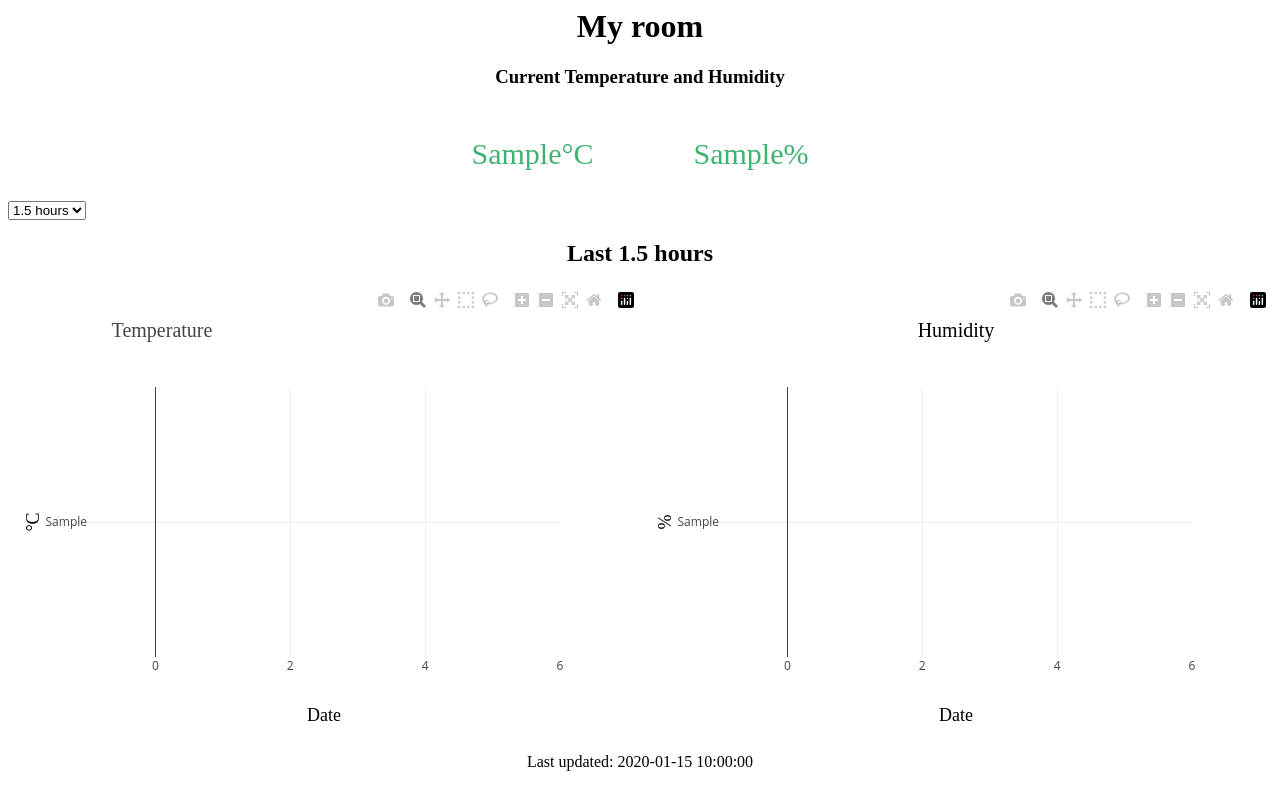
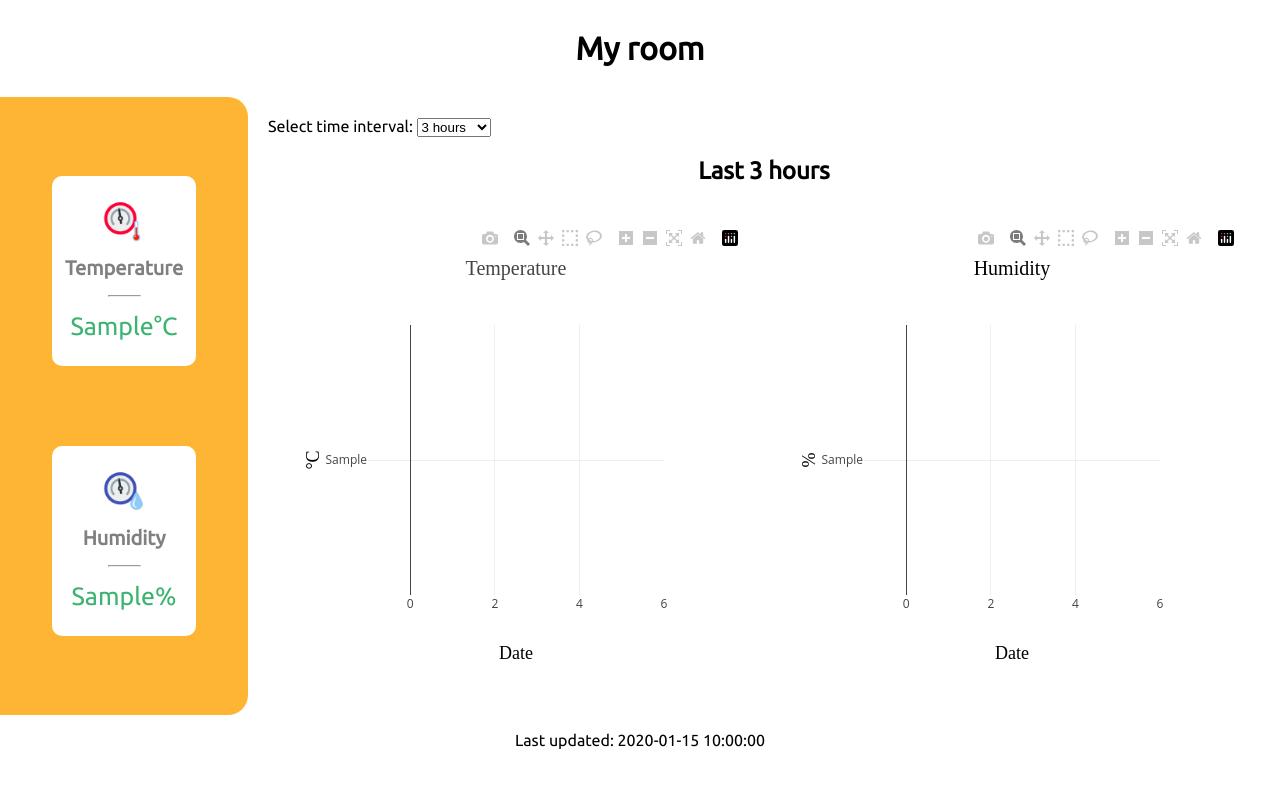
Before and after one commit to marci0210/MyRoom, a PHP site: page / in a window 1280 px wide. Run offline with PHP 8.4, Linux system fonts and the light colour scheme; tables that the repository leaves empty or names only in its code hold one stand-in row (values such as "Sample post"); data that the repository does not hold is empty; a stand-in replaces the project's code that opens the database connection; some libraries are stand-ins or nearby versions.

Commit message:
updated current temp and humidity style

```diff
--- a/get_datas.php
+++ b/get_datas.php
@@ -1,6 +1,6 @@
 <?php
     include("config.php");
-    $query = "select hum, temp, date from TempHum order by date desc limit 1440;";
+    $query = "select hum, temp, date from TempHum order by date desc limit 4320;";
     $ans = mysqli_query($db, $query);
     $row = $ans->fetch_assoc();
 
--- a/index.php
+++ b/index.php
@@ -1,6 +1,11 @@
 <html>
 <head>
     <title>My Room</title>
+
+    <link rel="preconnect" href="https://fonts.googleapis.com">
+<link rel="preconnect" href="https://fonts.gstatic.com" crossorigin>
+<link href="https://fonts.googleapis.com/css2?family=Ubuntu&display=swap" rel="stylesheet">
+
     <link rel="stylesheet" href="style/style.css">
 
     <script src="https://cdn.plot.ly/plotly-2.3.1.min.js"></script>
@@ -16,21 +21,37 @@
     <h1>
         My room
     </h1>
-    <h3>Current Temperature and Humidity</h3>
-    <div class="curr">
-        <div class="CurrTemp">
+    <div class="contain">
+        <div class="left">
+            <div class="Curr">
+                <div class="CurrIconCont">
+                    <img src="icons/temp_3.png" alt="" class="currIcons">
+                </div>
+
+                <h3>Temperature</h3>
+                <hr class="line">
                 <p><?php echo $Currtemp?>°C</p>
             </div>
-        <div class="CurrHum">
+            <div class="Curr">
+                <div class="CurrIconCont">
+                    <img src="icons/hum.png" alt="" class="currIcons">
+                </div>
+
+                <h3>Humidity</h3>
+                <hr class="line">
                 <p><?php echo $Currhum?>%</p>
+
             </div>
         </div>
-
+        <div class="right">
+            <p style="display: inline">Select time interval: </p>
             <select name="interval" id="interval" onclick="update(this.value)">
-        <option value="1.5">1.5 hours</option>
+                <option value="3">3 hours</option>
                 <option value="6">6 hours</option>
                 <option value="12">12 hours</option>
                 <option value="24">24 hours</option>
+                <option value="48">48 hours</option>
+                <option value="72">72 hours</option>
             </select>
 
             <h2 id="period">Last 1.5 hours</h2>
@@ -38,6 +59,9 @@
                 <div class="a" id="aTemp1"></div>
                 <div class="a" id="aHum1"></div>
             </div>
+        </div>
+    </div>
+
     <p class = "lastUpdate">Last updated: <?php echo $Currdate?></p>
 </body>
 </html>
--- a/script.js
+++ b/script.js
@@ -16,7 +16,7 @@ var layoutTemp = {
             size: 20
         },
         xref: 'paper',
-        x: 0.05,
+        x: 0.5,
     },
     xaxis: {
         title: {
@@ -37,7 +37,9 @@ var layoutTemp = {
             color: 'black'
         }
         }
-    }
+    },
+    plot_bgcolor:"white",
+    paper_bgcolor:"white"
 };
 var layoutHum = {
     title: {
@@ -67,7 +69,10 @@ var layoutHum = {
             color: 'black'
         }
         }
-    }
+    },
+    plot_bgcolor:"white",
+    paper_bgcolor:"white"
+
 };
 
 function update(interval){
@@ -87,12 +92,28 @@ function update(interval){
         x: xAxis_needed,
         y: hums_needed,
         mode: 'lines+markers',
+        marker: {
+            color: 'rgb(128, 0, 128)',
+            size: 2
+        },
+        line: {
+            color: 'rgb(128, 0, 128)',
+            width: 2
+        },
         type: 'scatter'
     };
     let traceTemp = {
         x: xAxis_needed,
         y: temps_needed,
         mode: 'lines+markers',
+        marker: {
+            color: 'rgb(128, 0, 128)',
+            size: 2
+        },
+        line: {
+            color: 'rgb(128, 0, 128)',
+            width: 2
+        },
         type: 'scatter'
     };
 
@@ -103,4 +124,4 @@ function update(interval){
     Plotly.newPlot('aHum1', dataHum, layoutHum);
 }
 
-update(1.5);
+update(3);
--- a/style/style.css
+++ b/style/style.css
@@ -1,31 +1,78 @@
 body{
-    overflow-x: hidden;
+    overflow: hidden;
+    margin: 0;
+    font-family: 'Ubuntu', sans-serif;
 }
-
+h1{
+    margin: 30px 0;
+}
 h1, h2, h3{
     display: flex;
     justify-content: center;
 }
+.currIcons{
+    width: 50px;
+    height: 50px;
+}
+.line{
+    width: 25%;
+    color:lightgray;
+}
+.contain{
+    display: flex;
+    flex-direction: row;
+}
+.left{
+    display: flex;
+    flex-direction: column;
+    justify-content: space-evenly;
 
-.curr{
+    width: 20%;
+
+    background-color: rgb(254, 181, 51);
+    border-right-width: 20px;
+    border-top-right-radius: 20px;
+    border-bottom-right-radius: 20px;
+    border-color:rgb(254, 181, 51);
+}
+.right{
+    width: 80%;
+
+    background-color:white;
+
+    margin: 10px;
+    border: 10px solid white;
+    border-radius: 10px;
+}
+.Curr{
+    width: 50%;
+    margin: 0 auto;
+
+    background-color: white;
+
+    border: 10px solid white;
+    border-radius: 10px;
+}
+.Curr p{
     width: 100%;
-    display: flex;
-    /*justify-content: space-evenly;*/
+
+    color:mediumseagreen;
+    font-size: 25px;
+    text-align: center;
+    margin: 15px 0;
+}
+.Curr h3{
+    color: gray;
+    margin-top: 0;
+    margin-bottom: 15px;
+
+    font-size: 20px;
+}
+.CurrIconCont{
+    display:flex;
     justify-content: center;
-}
-.CurrTemp{
-    margin-right: 50px;
-}
-.CurrTemp p{
-    color:mediumseagreen;
-    font-size: 30px;
-}
-.CurrHum{
-    margin-left: 50px;
-}
-.CurrHum p{
-    color: mediumseagreen;
-    font-size: 30px;
+
+    margin: 10px 0;
 }
 .lastUpdate{
     display: flex;
@@ -38,7 +85,11 @@ h1, h2, h3{
 }
 .a{
     width: 50%;
-    margin: 0 auto;
+    margin: 20px;
+
+    border-width: 20px;
+    border-color: white;
+    border-radius: 20px;
 }
 
 
```
Also changed, not shown: icons/hum.png (added), icons/temp_3.png (added). Lines whose indentation alone changed are shown as unchanged.
